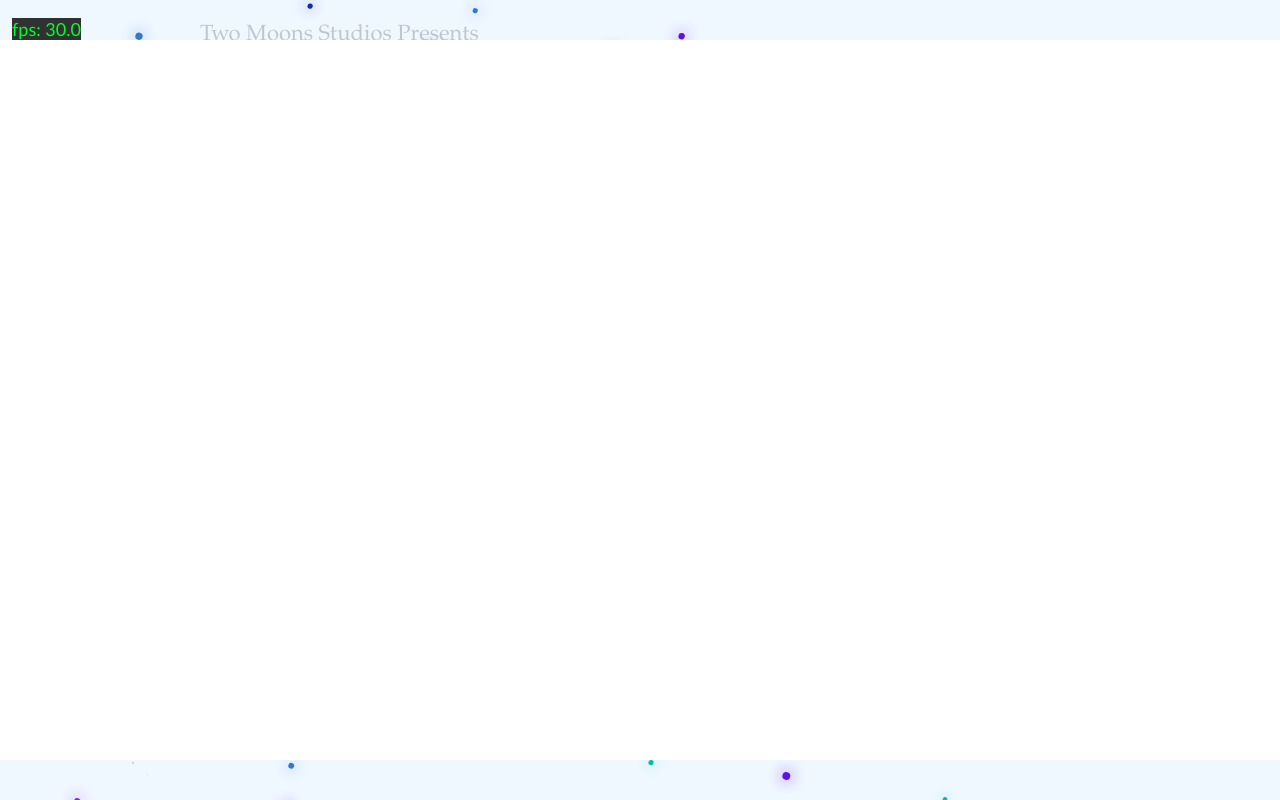
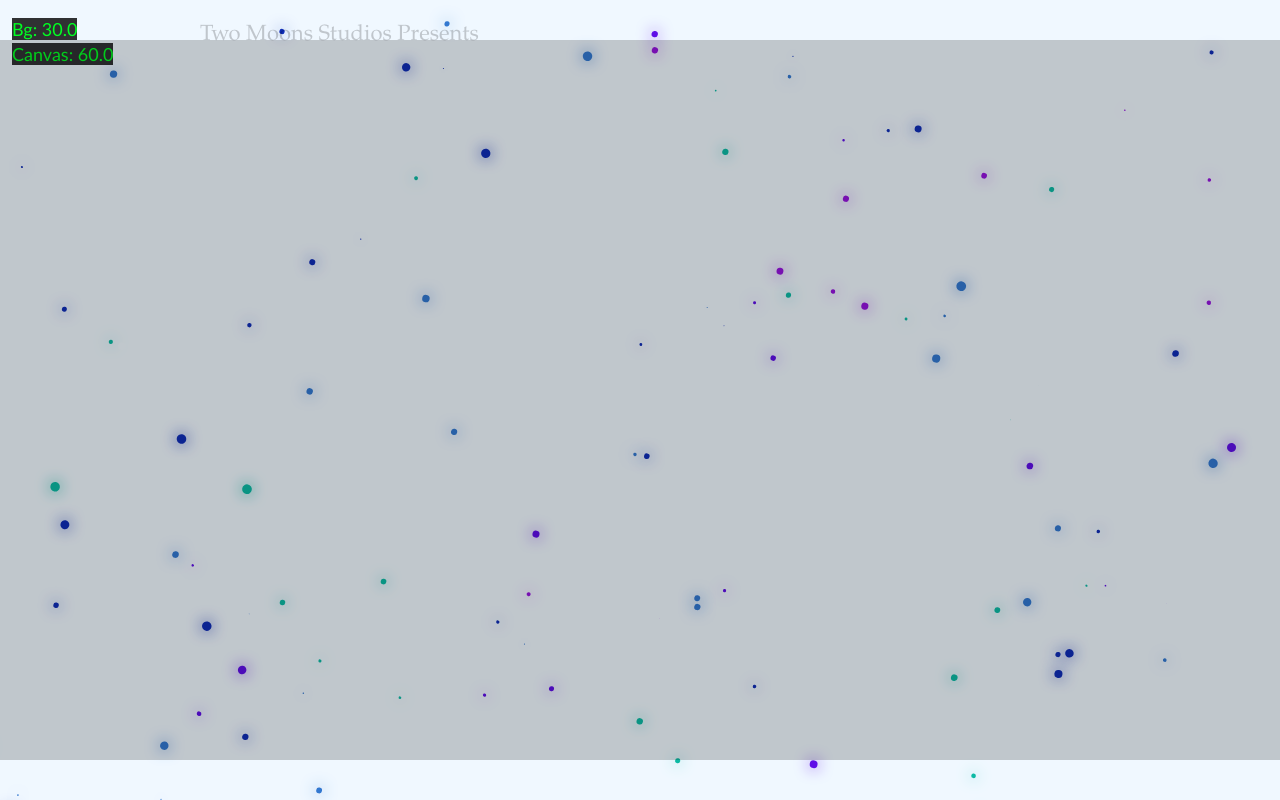
Before and after one commit to Wescarmstrong/twoMoonsRpg, a plain HTML site: page index.html in a window 1280 px wide. Shown: the top 800 px of the page. Drawn offline with Linux system fonts and the light colour scheme.

Commit message:
fps count on canvas + other little things

```diff
--- a/bgCanvas.js
+++ b/bgCanvas.js
@@ -1,7 +1,7 @@
 
 var bgCanvas = document.getElementById("layer1");
 var ctx = bgCanvas.getContext('2d');
-var fps  = document.getElementById('fps');
+var bgFps  = document.getElementById('bgFps');
 
 bgCanvas.width = window.innerWidth;
 bgCanvas.height = window.innerHeight;
@@ -71,11 +71,11 @@ window.addEventListener("resize", function() {
     initializeParticles();
 });
 
-var lastDraw = performance.now();   //    FPS measure
-var avgDelay = 0;
+var bgLastDraw = performance.now();   //    FPS measure
+var bgAvgDelay = 0;
 
 
-function animateBg(timestamp) {
+function animateBg() {
 
     ctx.save();
     if (isMouseDown === true) {
@@ -86,7 +86,7 @@ function animateBg(timestamp) {
         ctx.fillStyle = "rgba(240, 248, 255,"+ opacity +")";
 
         // Ease into the new speed
-        var desiredSpeed = 0.048;
+        var desiredSpeed = 0.024;
         speed += (desiredSpeed - speed) * 0.01;
         timer += speed;
 
@@ -98,7 +98,7 @@ function animateBg(timestamp) {
         ctx.fillStyle = "rgba(240, 248, 255," + opacity + ")";
 
         // Ease back to the original speed
-        var originalSpeed = 0.003;
+        var originalSpeed = 0.002;
         speed += (originalSpeed - speed) * 0.01;
         timer += speed;
 
@@ -116,10 +116,10 @@ function animateBg(timestamp) {
       ctx.restore();
 
 
-    var timeNow = performance.now();
-    var delay = timeNow - lastDraw;
-    avgDelay += (delay - avgDelay) / 10;
-    lastDraw = timeNow;
+    var bgTimeNow = performance.now();
+    var bgDelay = bgTimeNow - bgLastDraw;
+    bgAvgDelay += (bgDelay - bgAvgDelay) / 10;
+    bgLastDraw = bgTimeNow;
 
     setTimeout(function() {
         window.requestAnimationFrame(animateBg);
@@ -143,7 +143,7 @@ window.addEventListener("mouseup", function() {
 
 //Display FPS
 setInterval(function() {
-    fps.innerHTML = "fps: " + (1000/avgDelay).toFixed(1);
+    bgFps.innerHTML = "Bg: " + (1000/bgAvgDelay).toFixed(1);
 }, 2000);
 
 
--- a/index.html
+++ b/index.html
@@ -12,7 +12,8 @@
     <canvas id="layer1"></canvas>
     <canvas id="layer2" width="1440" height="720"></canvas>
     <p id="animateName">Two Moons Studios Presents</p>
-    <p id="fps"></p>
+    <p id="bgFps"></p>
+    <p id="canvasFps"></p>
     <script src="initialize.js"></script>
     <script src="bgCanvas.js"></script>
     <script src="test.js"></script>
--- a/mainDraw.js
+++ b/mainDraw.js
@@ -1,3 +1,7 @@
+
+var canvasFps  = document.getElementById('canvasFps');
+var canvasLastDraw = performance.now();   //    FPS measure
+var canvasAvgDelay = 0;
 
 function mainDraw() {
 
@@ -17,6 +21,16 @@ function mainDraw() {
     }
 
     window.requestAnimationFrame(mainDraw);
+
+    var canvasTimeNow = performance.now();
+    var canvasDelay = canvasTimeNow - canvasLastDraw;
+    canvasAvgDelay += (canvasDelay - canvasAvgDelay) / 10;
+    canvasLastDraw = canvasTimeNow;
 }
 
 window.requestAnimationFrame(mainDraw);
+
+//Display FPS
+setInterval(function() {
+    canvasFps.innerHTML = "Canvas: " + (1000/canvasAvgDelay).toFixed(1);
+}, 2000);
--- a/styles.css
+++ b/styles.css
@@ -13,7 +13,7 @@ body {
     position: absolute;
     /* display: block; */
     z-index: 1;
-    background: white;
+    background: rgba(0, 0, 0, .2);
     top: 50%; left: 50%;
     margin: -360px 0 0 -720px;
 }
@@ -45,7 +45,7 @@ body {
     animation: fadeIn 2s ease-out, chill 2s 2s, fadeOut 2s 4s;
   }
 
-#fps {
+#bgFps {
     background-color: rgba(0, 0, 0, .8);
     position: absolute;
     top: 0px;
@@ -55,3 +55,14 @@ body {
     font-family: Optima, Arial, sans-serif;
 
 }
+
+#canvasFps {
+    background-color: rgba(0, 0, 0, .8);
+    position: absolute;
+    top: 25px;
+    left: 12px;
+    color: rgba(0, 255, 34, 1);
+    font-size: 18px;
+    font-family: Optima, Arial, sans-serif;
+
+}
```
